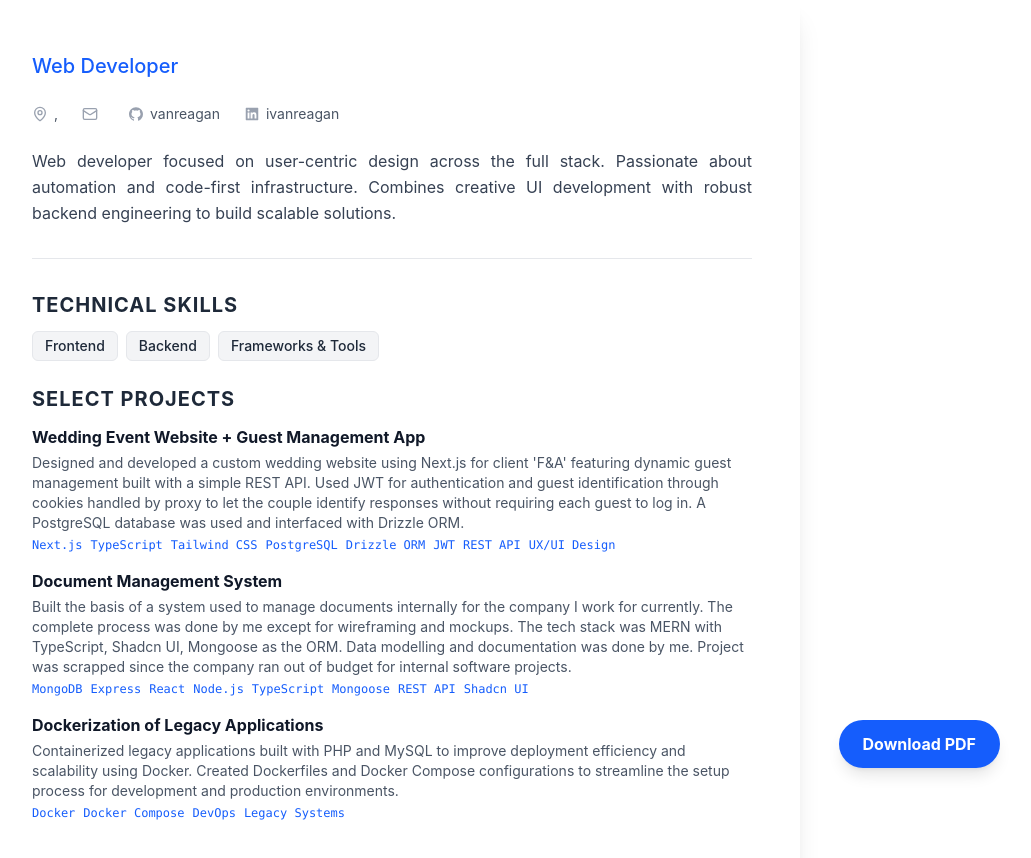
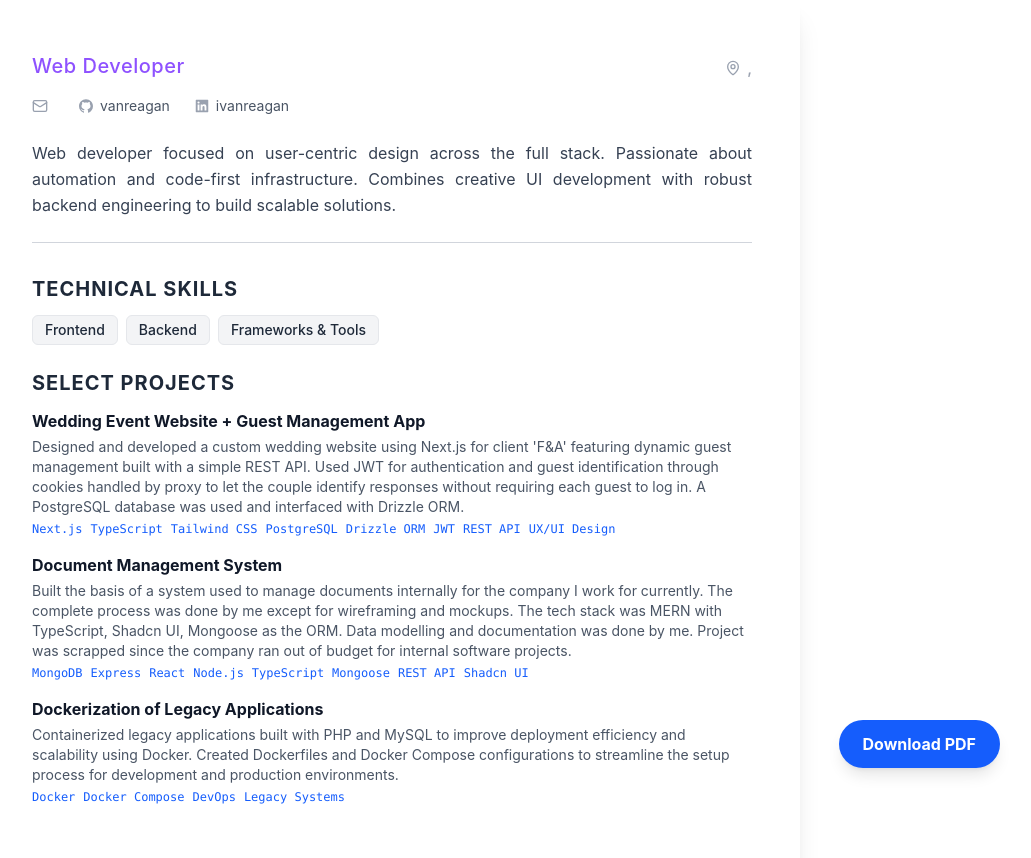
Before and after one commit to vanreagan/resume, a React (Vite) app: page / in a window 1280 px wide. Shown: the top 858 px of the page, without its empty margins (248-1279 px from the left). Built offline with nearby package versions, Linux system fonts and the light colour scheme.

Commit message:
Refactor Header component to use react-icons and enhance layout; add region to resume data

```diff
--- a/src/components/Header.tsx
+++ b/src/components/Header.tsx
@@ -1,77 +1,68 @@
 import { MapPin, Mail, Phone, Globe } from "lucide-react";
-import { AiFillLinkedin, AiFillGithub } from "react-icons/ai";
+import {
+  AiFillLinkedin as Linkedin,
+  AiFillGithub as Github,
+} from "react-icons/ai";
 import type { Basics } from "../types";
 
 const IS_LEGAL_NAME_VISIBLE = false;
 
 export const Header = ({ basics }: { basics: Basics }) => {
   return (
-    <header className="flex flex-col gap-6 mb-8 border-b border-gray-200 pb-8">
-      {/* Name and Title */}
-      <div className="space-y-1">
-        <h1 className="text-4xl font-bold tracking-tight text-gray-900 sm:text-5xl">
-          {basics.name}
-        </h1>
-        <p className="text-xl font-medium text-blue-600">{basics.label}</p>
+    <header className="mb-8 border-b border-gray-300 pb-6">
+      <div className="flex justify-between items-start mb-4">
+        <div className="space-y-1">
+          <h1 className="text-5xl font-bold tracking-tight text-gray-900">
+            {basics.name}{" "}
+          </h1>
+          {IS_LEGAL_NAME_VISIBLE && basics.legalName ? (
+            <span className="text-sm text-gray-400 italic">
+              ({basics.legalName})
+            </span>
+          ) : null}
+          <p className="text-xl font-medium text-violet-500 tracking-wide">
+            {basics.label}
+          </p>
+        </div>
 
-        {IS_LEGAL_NAME_VISIBLE && basics.legalName && (
-          <p className="text-xs text-gray-400">Legal: {basics.legalName}</p>
-        )}
+        <div className="flex items-center gap-1.5 text-gray-400 font-medium mt-2">
+          <MapPin size={16} />
+          <span>
+            {basics.location.city},{" "}
+            {`${basics.location.region ? basics.location.region + ", " : ""}`}{" "}
+            {basics.location.country}
+          </span>
+        </div>
       </div>
 
-      {/* Contact Grid - Adapts to content size */}
-      <div className="flex flex-wrap gap-y-2 gap-x-6 text-sm text-gray-600">
-        {/* Location */}
-        <div className="flex items-center gap-1.5">
-          <MapPin size={16} className="text-gray-400" />
-          <span>
-            {basics.location.city}, {basics.location.country}
-          </span>
+      {/* Middle Row: Contact Info ONLY */}
+      <div className="flex flex-wrap gap-x-6 gap-y-2 text-sm text-gray-600 mb-6">
+        <div className="flex items-center gap-1.5 hover:text-violet-500 transition-colors">
+          <Mail size={16} className="text-gray-400" />
+          <a href={`mailto:${basics.email}`}>{basics.email}</a>
         </div>
 
-        {/* Email - Use mailto for functionality */}
-        <div className="flex items-center gap-1.5">
-          <Mail size={16} className="text-gray-400" />
-          <a
-            href={`mailto:${basics.email}`}
-            className="hover:text-blue-600 transition-colors"
-          >
-            {basics.email}
-          </a>
-        </div>
-
-        {/* Phone */}
         {basics.phone && (
-          <div className="flex items-center gap-1.5">
+          <div className="flex items-center gap-1.5 hover:text-violet-500 transition-colors">
             <Phone size={16} className="text-gray-400" />
-            <a
-              href={`tel:${basics.phone}`}
-              className="hover:text-blue-600 transition-colors"
-            >
-              {basics.phone}
-            </a>
+            <a href={`tel:${basics.phone}`}>{basics.phone}</a>
           </div>
         )}
 
-        {/* Social Profiles Loop */}
         {basics.profiles?.map((profile) => {
-          // Dynamic Icon mapping
           const Icon =
             profile.network.toLowerCase() === "github"
-              ? AiFillGithub
+              ? Github
               : profile.network.toLowerCase() === "linkedin"
-                ? AiFillLinkedin
+                ? Linkedin
                 : Globe;
-
           return (
-            <div key={profile.network} className="flex items-center gap-1.5">
+            <div
+              key={profile.network}
+              className="flex items-center gap-1.5 hover:text-violet-500 transition-colors"
+            >
               <Icon size={16} className="text-gray-400" />
-              <a
-                href={profile.url}
-                target="_blank"
-                rel="noreferrer"
-                className="hover:text-blue-600 transition-colors"
-              >
+              <a href={profile.url} target="_blank" rel="noreferrer">
                 {profile.username}
               </a>
             </div>
@@ -79,11 +70,9 @@ export const Header = ({ basics }: { basics: Basics }) => {
         })}
       </div>
 
-      {/* Summary Section - Placed here or in a separate component */}
-      <div className="max-w-3xl">
-        <p className="text-gray-700 leading-relaxed text-base text-justify">
-          {basics.summary}
-        </p>
+      {/* Bottom Row: Summary */}
+      <div className="text-gray-700 leading-relaxed text-justify max-w-none">
+        {basics.summary}
       </div>
     </header>
   );
--- a/src/data/resume.ts
+++ b/src/data/resume.ts
@@ -6,6 +6,7 @@ const LEGAL_NAME = import.meta.env.VITE_LEGAL_NAME;
 const EMAIL = import.meta.env.VITE_EMAIL;
 const PHONE = import.meta.env.VITE_PHONE;
 const CITY = import.meta.env.VITE_CITY;
+const REGION = import.meta.env.VITE_REGION;
 const COUNTRY = import.meta.env.VITE_COUNTRY;
 
 export const resumeData: ResumeData = {
@@ -20,6 +21,7 @@ export const resumeData: ResumeData = {
     location: {
       city: CITY,
       country: COUNTRY,
+      region: REGION,
     },
     profiles: [
       {
```
